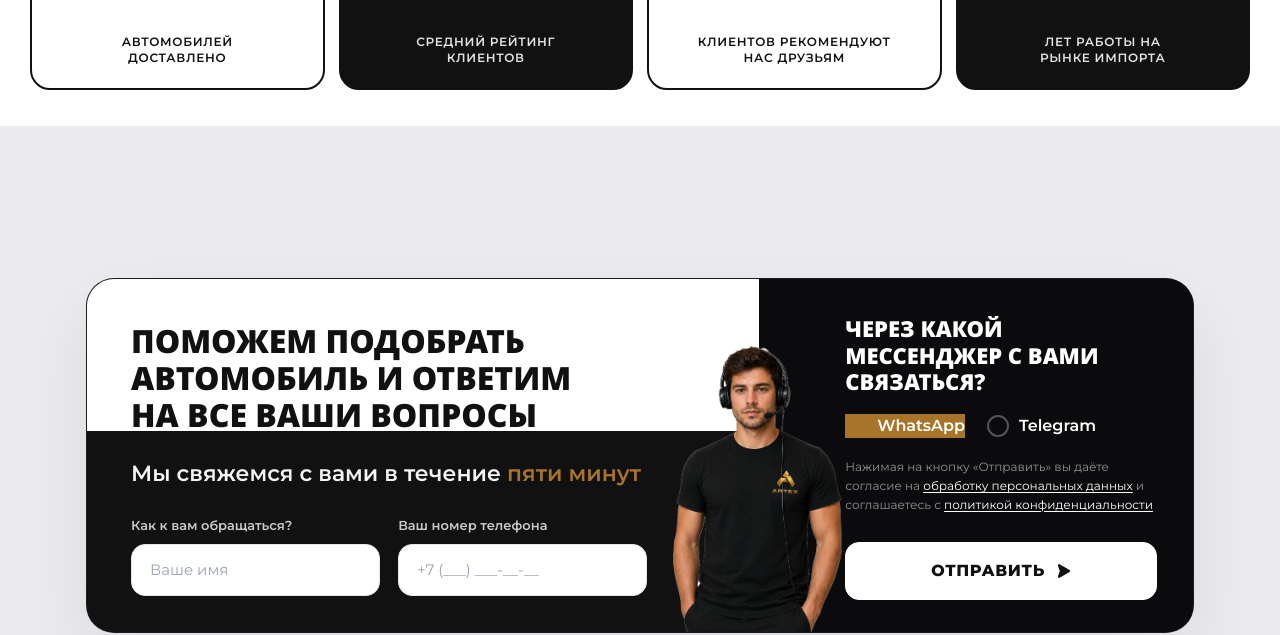
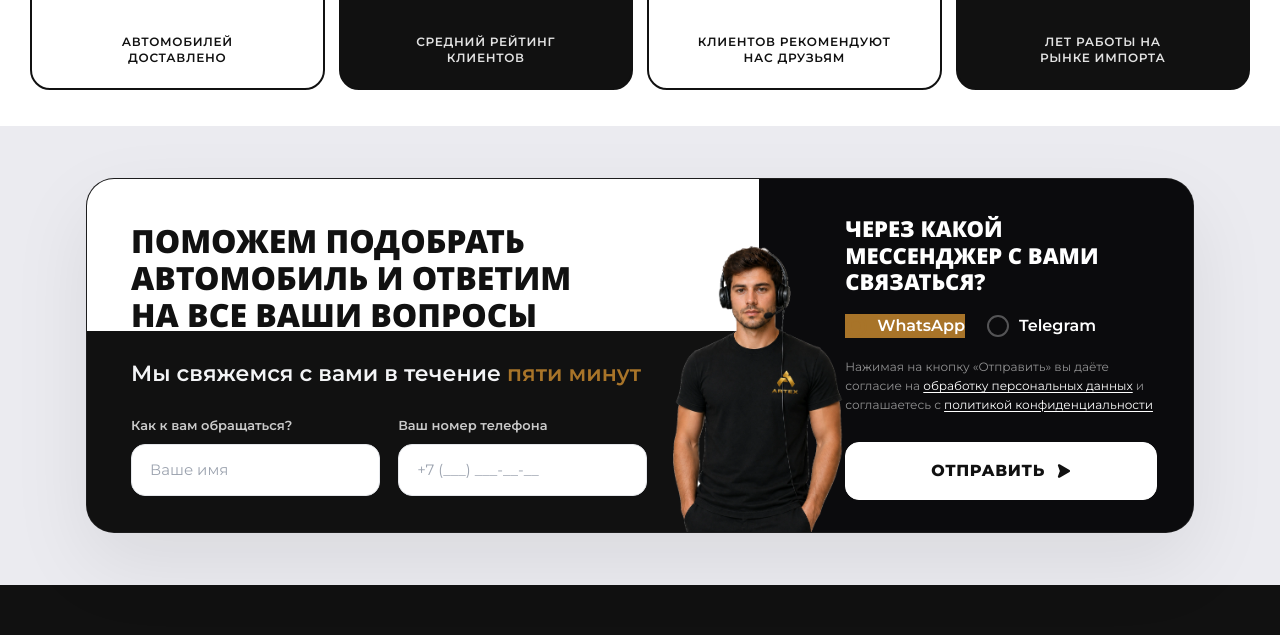
Before and after one commit to ilqarsfv/Artex, a plain HTML site: page reviews/index.html in a window 1280 px wide. Shown: the part 2240-2875 px from the top of the page. Drawn offline with nearby package versions, Linux system fonts and the light colour scheme; a script that the page names is missing; a web font is replaced by a local one.

Commit message:
fix: remove unnecessary margin div from multiple pages

```diff
--- a/reviews/index.html
+++ b/reviews/index.html
@@ -634,7 +634,6 @@
           </div>
         </div>
       </section>
-      <div class="section_margin"></div>
     <section class="reviews-page-cta">
         <div class="container-custom">
           <form class="contact_card inViewAnimBottom" style="transform: none; opacity: 1;">
```
Also changed, not shown: article-full/index.html (+0 -2 lines), car/index.html (+0 -1 lines), how-to-work/index.html (+0 -1 lines), service-full/index.html (+0 -1 lines).
